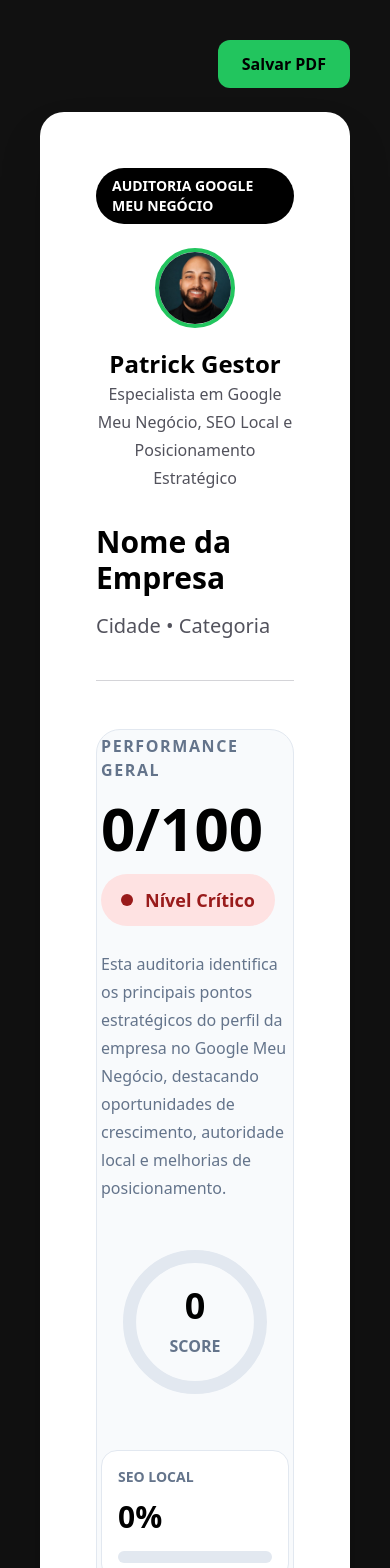
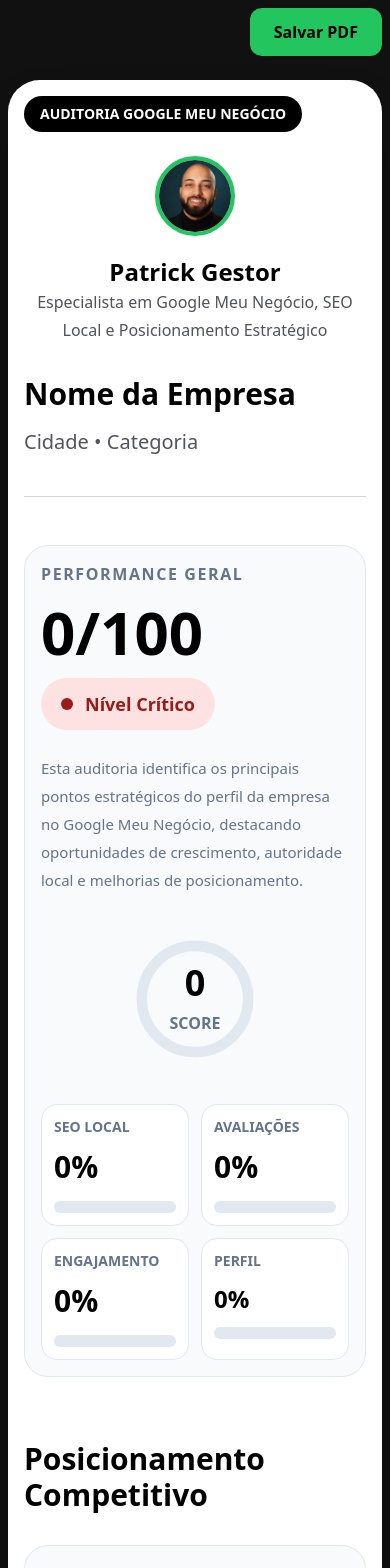
Before and after one commit to patrickvelho94/gmn-laudos, a Next.js app: page /laudo in a window 390 px wide. Shown: the top 1568 px of the page. Built offline with nearby package versions, Linux system fonts and the light colour scheme.

Commit message:
mobile layout final

```diff
--- a/app/laudo/page.tsx
+++ b/app/laudo/page.tsx
@@ -61,7 +61,7 @@
   const progress = circumference - (score / 100) * circumference;
 
   return (
-    <main className="print-container bg-[#111111] min-h-screen p-10">
+    <main className="print-container bg-[#111111] min-h-screen p-2 md:p-10">
 
       <div className="w-full max-w-none mx-auto px-0 md:px-6">
 
@@ -78,7 +78,7 @@
         </div>
 
         {/* DOCUMENTO */}
-        <div className="bg-white text-black rounded-3xl p-14 shadow-2xl">
+        <div className="bg-white text-black rounded-[32px] p-4 md:p-14 shadow-2xl w-full overflow-hidden">
 
           {/* HEADER */}
 <div className="pdf-section border-b border-zinc-300 pb-10 mb-12">
@@ -123,7 +123,7 @@
           {/* HERO SCORE */}
           <div className="pdf-section mb-16">
 
-            <div className="bg-[#f8fafc] border border-[#e2e8f0] rounded-3xl p-1 md:p-8 w-full">
+            <div className="bg-[#f8fafc] border border-[#e2e8f0] rounded-3xl p-4 md:p-8 w-full overflow-hidden">
 
               <div className="flex flex-col xl:flex-row items-center xl:items-start justify-between gap-10">
 
@@ -148,7 +148,7 @@
 
                   </div>
 
-                  <p className="text-[#64748b] mt-6 text-base md:text-lg leading-7 md:leading-8 w-full max-w-[500px] break-words">
+                  <p className="text-[#64748b] mt-6 text-[15px] md:text-lg leading-7 md:leading-8 w-full max-w-full md:max-w-[500px] break-words">
                     Esta auditoria identifica os principais pontos estratégicos
                     do perfil da empresa no Google Meu Negócio, destacando
                     oportunidades de crescimento, autoridade local e melhorias
@@ -158,7 +158,7 @@
                 </div>
 
                 {/* DIREITA */}
-                <div className="relative w-[160px] h-[160px] md:w-[220px] md:h-[220px] flex items-center justify-center">
+                <div className="relative w-[130px] h-[130px] md:w-[220px] md:h-[220px] flex items-center justify-center shrink-0">
 
                   <svg
                     className="w-full h-full rotate-[-90deg]"
@@ -214,10 +214,10 @@
               </div>
 
               {/* MÉTRICAS */}
-<div className="grid grid-cols-1 sm:grid-cols-2 md:grid-cols-4 gap-5 mt-12">
+<div className="grid grid-cols-2 md:grid-cols-4 gap-3 md:gap-5 mt-10">
 
   {/* SEO */}
-  <div className="bg-white rounded-2xl p-4 md:p-5 border border-[#e2e8f0]">
+  <div className="bg-white rounded-2xl p-3 md:p-5 border border-[#e2e8f0] min-w-0">
 
     <p className="text-[#64748b] text-sm font-semibold mb-3">
       SEO LOCAL
@@ -247,7 +247,7 @@
   </div>
 
   {/* AVALIAÇÕES */}
-  <div className="bg-white rounded-2xl p-4 md:p-5 border border-[#e2e8f0]">
+  <div className="bg-white rounded-2xl p-3 md:p-5 border border-[#e2e8f0] min-w-0">
 
     <p className="text-[#64748b] text-sm font-semibold mb-3">
       AVALIAÇÕES
@@ -277,7 +277,7 @@
   </div>
 
   {/* ENGAJAMENTO */}
-  <div className="bg-white rounded-2xl p-4 md:p-5 border border-[#e2e8f0]">
+  <div className="bg-white rounded-2xl p-3 md:p-5 border border-[#e2e8f0] min-w-0">
 
     <p className="text-[#64748b] text-sm font-semibold mb-3">
       ENGAJAMENTO
@@ -307,13 +307,13 @@
   </div>
 
   {/* PERFIL */}
-  <div className="bg-white rounded-2xl p-4 md:p-5 border border-[#e2e8f0]">
+  <div className="bg-white rounded-2xl p-3 md:p-5 border border-[#e2e8f0] min-w-0">
 
     <p className="text-[#64748b] text-sm font-semibold mb-3">
       PERFIL
     </p>
 
-    <h3 className="text-3xl font-black mb-4">
+    <h3 className="text-2xl md:text-3xl font-black mb-3">
       {perfilScore}%
     </h3>
 
@@ -348,7 +348,7 @@
     Posicionamento Competitivo
   </h2>
 
-  <div className="bg-[#f8fafc] border border-[#e2e8f0] rounded-3xl p-1 md:p-8 w-full">
+  <div className="bg-[#f8fafc] border border-[#e2e8f0] rounded-3xl p-4 md:p-8 w-full overflow-hidden">
 
     <div className="space-y-8">
 
@@ -415,7 +415,7 @@
       </div>
 
       {/* DIFERENÇA */}
-      <div className="bg-white rounded-2xl border border-[#e2e8f0] p-6">
+      <div className="bg-white rounded-2xl border border-[#e2e8f0] p-4 md:p-6 w-full overflow-hidden">
 
         <p className="text-sm uppercase tracking-widest text-zinc-500 mb-3">
           Diferença Competitiva
@@ -425,7 +425,7 @@
           {score - 78}
         </h3>
 
-        <p className="text-zinc-600 leading-8 text-lg">
+        <p className="text-zinc-600 leading-7 text-[15px] md:text-lg break-words">
           O perfil apresenta uma diferença competitiva em relação aos
           concorrentes locais da mesma categoria, impactando potencial
           de visibilidade, autoridade local e geração de clientes no Google.
@@ -551,19 +551,19 @@
 {/* CTA FINAL */}
 <div className="pdf-section mt-20">
 
-  <div className="bg-black text-white rounded-3xl p-2 md:p-10 w-full">
+  <div className="bg-black text-white rounded-3xl p-5 md:p-10 w-full overflow-hidden">
 
-     <div className="w-full mx-auto px-1 md:px-6">
+     <div className="w-full max-w-full mx-auto px-1 md:px-6">
 
       <p className="text-[#22c55e] uppercase tracking-widest font-bold mb-4">
         Oportunidade Estratégica
       </p>
 
-     <h2 className="text-[22px] md:text-5xl font-black leading-tight mb-6 break-words">
+     <h2 className="text-[18px] md:text-5xl font-black leading-[1.2] mb-5 break-words max-w-full">
         Seu perfil possui oportunidades claras de crescimento no Google.
       </h2>
 
-      <p className="text-zinc-300 text-base md:text-xl leading-7 md:leading-9 mb-10">
+      <p className="text-zinc-300 text-[15px] md:text-xl leading-7 md:leading-9 mb-8 break-words">
         Com uma estratégia correta de posicionamento local,
         otimização do Google Meu Negócio e fortalecimento de autoridade,
         sua empresa pode aumentar significativamente sua visibilidade,
```
